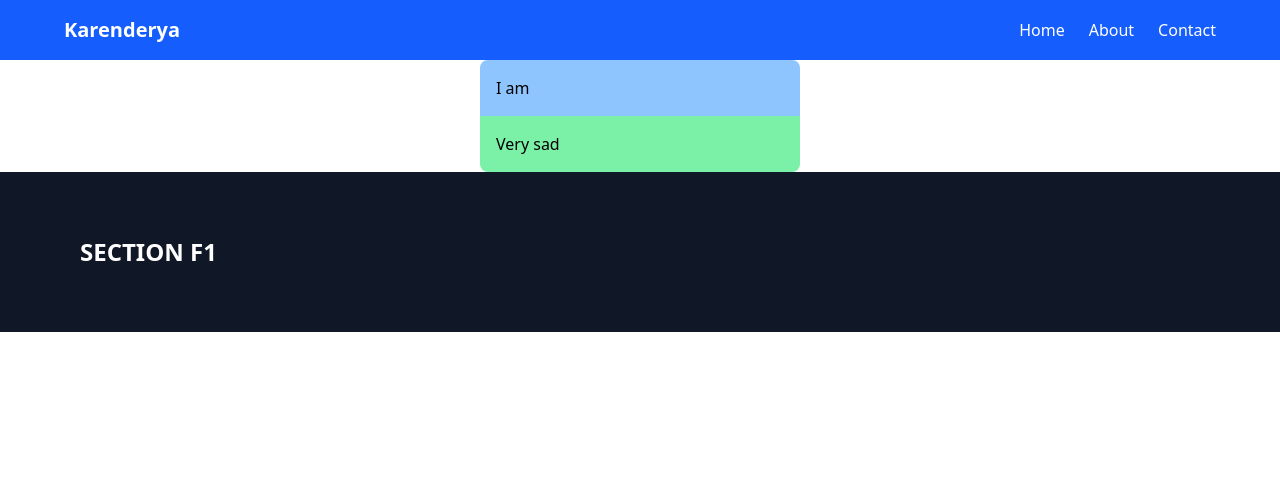
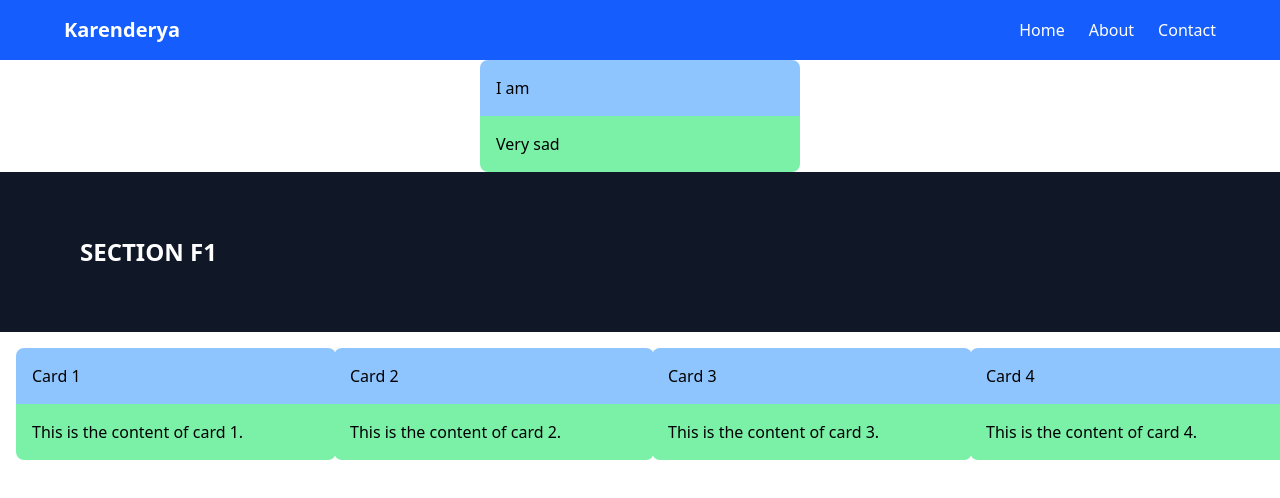
Before and after one commit to ChristianNemeno/KarenderyaV2, a React (Vite) app in the folder laarnis/: page / in a window 1280 px wide. Shown: the top 498 px of the page. Built offline with nearby package versions, Linux system fonts and the light colour scheme.

Commit message:
applying grid in app tsx , it looks ok,

```diff
--- a/laarnis/src/App.tsx
+++ b/laarnis/src/App.tsx
@@ -2,6 +2,7 @@
 import './App.css'
 
 import Card from './components/card';
+import Grid from './components/grid';
 import Navbar from './components/navbar';
 import { Section } from './components/section';
 
@@ -30,6 +31,29 @@ function App() {
       <h2 className="text-2xl font-bold">SECTION F1</h2>
     </Section>
 
+
+    <Grid cols={4} gap='lg' className='p-4'>
+      <Card
+        title = "Card 1"
+        content="This is the content of card 1."
+      />
+      <Card
+        title = "Card 2"
+        content="This is the content of card 2."
+      />
+      <Card
+        title = "Card 3"
+        content="This is the content of card 3."
+      />
+      <Card
+        title = "Card 4"
+        content="This is the content of card 4."
+      />
+    </Grid>
+
+
+
+
     </>
   )
 }
```
